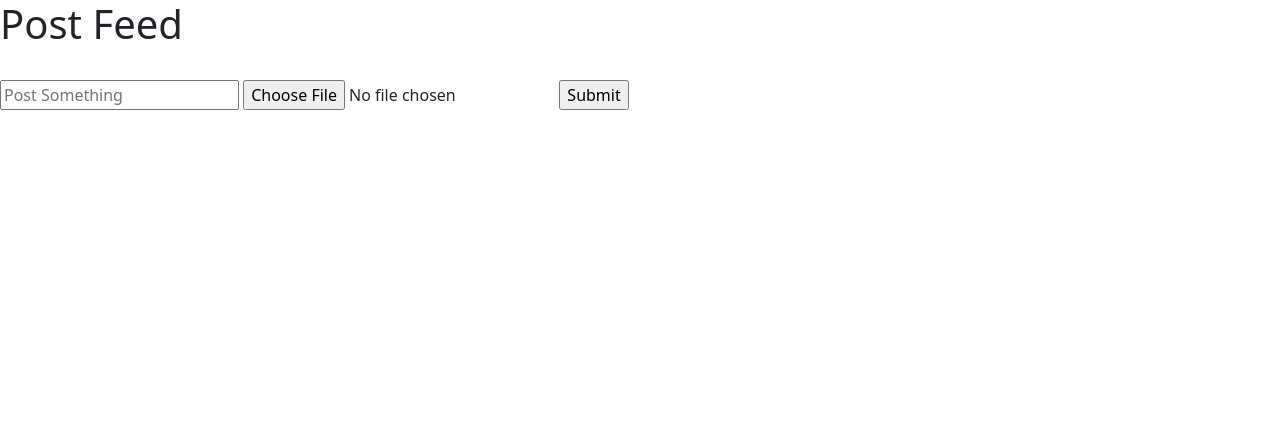
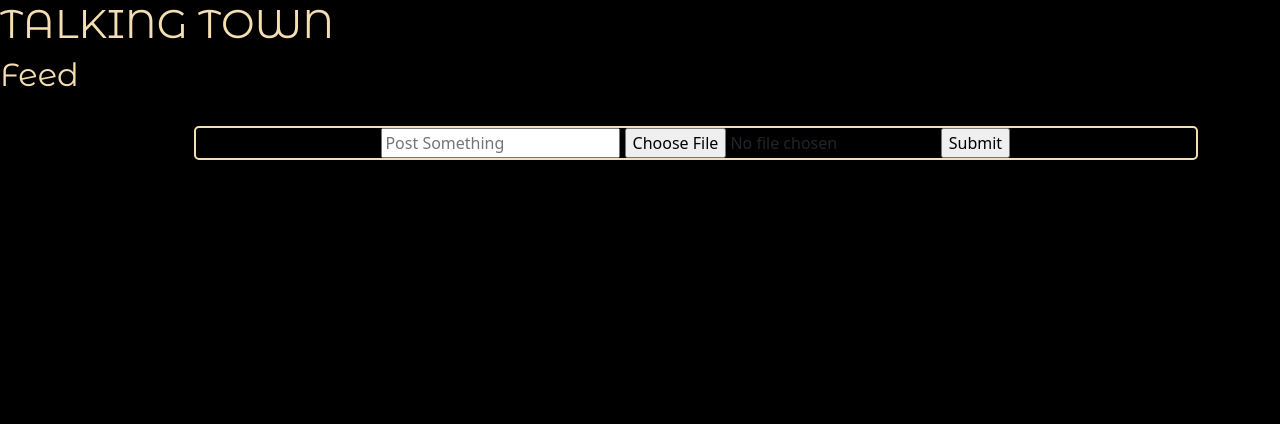
Before and after one commit to Tahmauri01/Social-Media, a Flask app: page /feed in a window 1280 px wide. Shown: the top 424 px of the page. Run offline with Flask 3, Linux system fonts and the light colour scheme; data that the repository does not hold is empty.

Commit message:
Added Feed Changes

```diff
--- a/main.py
+++ b/main.py
@@ -1,11 +1,12 @@
-from flask import Flask, render_template, request, redirect, g
+from flask import Flask, render_template, request, redirect, g, send_from_directory
 import pymysql
 import pymysql.cursors
-from flask_login import LoginManager, current_user
+from flask_login import LoginManager, current_user, login_required, login_user, logout_user
 
 login_manager = LoginManager()
 
 app = Flask(__name__)
+app.config['SECRET_KEY'] = 'KAJSDJKAHDJKSAHJKDSAHJKSAHJKAS1YT3R1562EYFTWQ'
 login_manager.init_app(app)
 
 class User:
@@ -24,7 +25,7 @@ def connect_db():
     return pymysql.connect(
         host="10.100.33.60",
         user="tbobo",
-        password="223086750",
+        password="223068750",
         database="tbobo_social",
         cursorclass=pymysql.cursors.DictCursor,
         autocommit=True
@@ -42,12 +43,15 @@ def close_db(error):
     if hasattr(g, 'db'):
         g.db.close()
 
+@app.get('/media/<path:path>')
+def send_media(path):
+    return send_from_directory('media', path)
 
 @login_manager.user_loader
 def user_loader(user_id):
     cursor = get_db().cursor()
 
-    cursor.execute("SELECT * FROM `users` WHERE `id` = %s" + user_id)
+    cursor.execute("SELECT * FROM `user` WHERE `id` = %s",user_id)
 
     result = cursor.fetchone()
 
@@ -62,7 +66,7 @@ def post_feed():
     cursor = get_db().cursor()
 
 
-    cursor.execute("SELECT * FROM `posts` JOIN `user` ON `posts`.`user_id` = `user`.`id` ORDER BY `time_stamp` DESC; = %s")
+    cursor.execute("SELECT * FROM `posts` JOIN `user` ON `posts`.`user_id` = `user`.`id` ORDER BY `time_stamp` DESC")
 
     results = cursor.fetchall()
 
@@ -105,6 +109,8 @@ def sign_in():
         return render_template("signup.html.jinja")
 
 
+
+
 @app.route('/profile/<username>')
 def user_profile(username):
     cursor = cursor = get_db().cursor()
@@ -116,7 +122,7 @@ def user_profile(username):
 
     return render_template("userprofile.html.jinja", user=result)
 
-@app.route('/post')
+@app.route('/post', methods=['POST', 'GET'])
 def create_post():
     cursor = get_db().cursor()
 
@@ -126,21 +132,57 @@ def create_post():
 
     file_extension = file_name.split('.')[-1]
 
-    if file_extension in ['jpg', 'jpeg', 'png', 'gif']:
-        photo.save('media/users/' + file_name)
+    if file_extension in ['jpg', 'jpeg', 'png', 'gif', '']:
+        photo.save('media/posts/' + file_name)
     else:
         raise Exception('Invalid file type')
 
     cursor.execute("INSERT INTO `posts` (`user_id`,`post_text`,`post_image`) VALUES (%s, %s, %s)",
                    (current_user.id, request.form['post'], file_name))
 
+    return redirect("/feed")
+
+
 @app.route('/')
 def home():
     if current_user.is_authenticated:
         return redirect('/feed')
+    else:
+        return render_template("home.html.jinja")
 
-    return render_template("home.html.jinja")
+@app.route('/signin', methods=['POST', 'GET'])
+def signin():
+    if current_user.is_authenticated:
+        return redirect("/feed")
 
+    if request.method == 'POST':
+        cursor = get_db().cursor()
+        email = request.form['email']
+        cursor.execute("SELECT * FROM `user` WHERE `email` = %s", (email))
+
+        result = cursor.fetchone()
+
+        if result is None:
+            return render_template("signin.html.jinja")
+
+        if request.form['password'] == result['password']:
+            user = User(result['id'], result['email'],result['banned'])
+
+            login_user(user)
+            cursor.close()
+            return redirect('/feed')
+
+        else:
+            return render_template("signin.html.jinja")
+
+    elif request.method == 'GET':
+        return render_template("signin.html.jinja")
+
+@app.route("/logout")
+def logout():
+    logout_user()
+
+    return redirect('/')
 
 
 
--- a/templates/feed.html.jinja
+++ b/templates/feed.html.jinja
@@ -5,17 +5,22 @@
         <meta name="viewpoint" content="width=device-width, initial-scale=1">
         <title>Town Talk | Feed</title>
         <link href="https://cdn.jsdelivr.net/npm/bootstrap@5.3.0-alpha2/dist/css/bootstrap.min.css" rel="stylesheet" integrity="sha384-aFq/bzH65dt+w6FI2ooMVUpc+21e0SRygnTpmBvdBgSdnuTN7QbdgL+OapgHtvPp" crossorigin="anonymous">
+        <script src="https://cdn.jsdelivr.net/npm/bootstrap@5.3.0-alpha3/dist/js/bootstrap.bundle.min.js" integrity="sha384-ENjdO4Dr2bkBIFxQpeoTz1HIcje39Wm4jDKdf19U8gI4ddQ3GYNS7NTKfAdVQSZe" crossorigin="anonymous"></script>
         <link rel="preconnect" href="https://fonts.googleapis.com">
         <link rel="preconnect" href="https://fonts.gstatic.com" crossorigin>
         <link href="https://fonts.googleapis.com/css2?family=Montserrat+Alternates&display=swap" rel="stylesheet">
     </head>
-    <body>
+    <body style="background-color: black;background-image: url('/static/silhouette-of-a-house-22.png'); background-size: 50%; background-repeat:repeat-x;background-position:50% 470px; background-attachment:fixed ">
 
 
-        <h1>Post Feed</h1>
+
+        <h1 style="font-family: 'Montserrat Alternates', sans-serif; color:wheat" href="home"> TALKING TOWN </h1>
+        <h2 style="font-family: 'Montserrat Alternates', sans-serif; color:wheat">Feed</h2>
 
         <br>
 
+<div class="container text-center" style="margin: 0 auto">
+        <div style="border: 2px solid wheat;border-radius: 5px; margin-left:10%">
             <form action="/post" method="POST" name="post" enctype="multipart/form-data">
 
                 <input type="text" name="post" placeholder="Post Something">
@@ -23,29 +28,36 @@
                 <input type="submit" name="submit">
 
             </form>
+        </div>
 
             <br>
 
         {%for post in posts%}
             <div>
 
-            { <p>{{post['post_text' | escape]}}</p> }
 
-                <div class="card" style="width: 18rem;">
-                    <img src="{{post['post_image']}}" width="200">
+            {# { <p>{{post['post_text' | escape]}}</p> } #}
+
+                <div class="card" style="width: 18rem; margin:0 auto; background-color:wheat">
+
 
                 <div class="card-body">
+                    {%if post['post_image'] != None%}
+                        <img src="/media/posts/{{post['post_image']}}" width="300">
+
+                    {%endif%}
             <h5 class="card-title">{{post['display_name']}} | ({{post['username']}})</h5>
-        <p class="card-text">{{post['post_text']}}</p>
+        <p class="card-text">{{post['post_text' | escape]}}</p>
         <p>{{post['time_stamp'].strftime("%A, %b  %X")}}</p>
 
-  </div>
-  <br>
-</div>
-<br>
+                </div>
+
+                </div>
+
 <br>
             </div>
         {% endfor %}
+</div>
     </body>
 
 </html>
--- a/templates/home.html.jinja
+++ b/templates/home.html.jinja
@@ -17,6 +17,6 @@
         <div class="btn-group">
             <a href="signup" class="btn btn-primary" aria-current="page" style="margin-left:655px; margin-top:100px;padding-left:15px;padding-right:15px;padding-top:15px;font-size:25px;border-top:25%">Sign Up</a>
 
-            <a href="feed" class="btn btn-primary" style="background-color: blueviolet; border-color:blueviolet">Sign In</a>
+            <a href="signin" class="btn btn-primary" style="background-color: blueviolet; border-color:blueviolet">Sign In</a>
         </div>
     </body>
```
Also changed, not shown: templates/signin.html.jinja (+8 -1 lines), media/posts/12503.jpeg (renamed from media/users/12503.jpeg), media/posts/12505.jpeg (added), media/posts/12506.jpeg (added), media/posts/Hello emoji.png (added), 1 other file.
